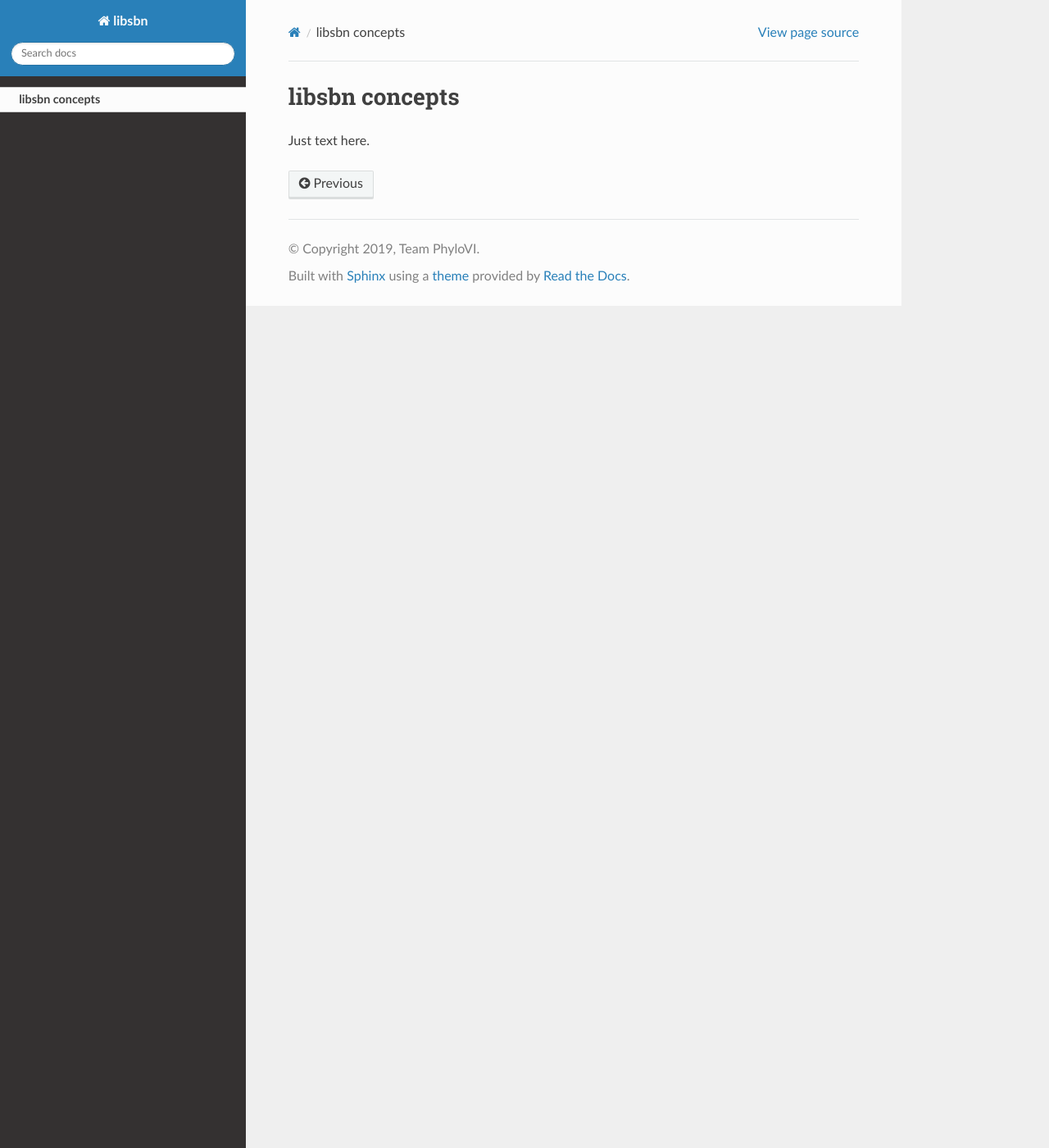
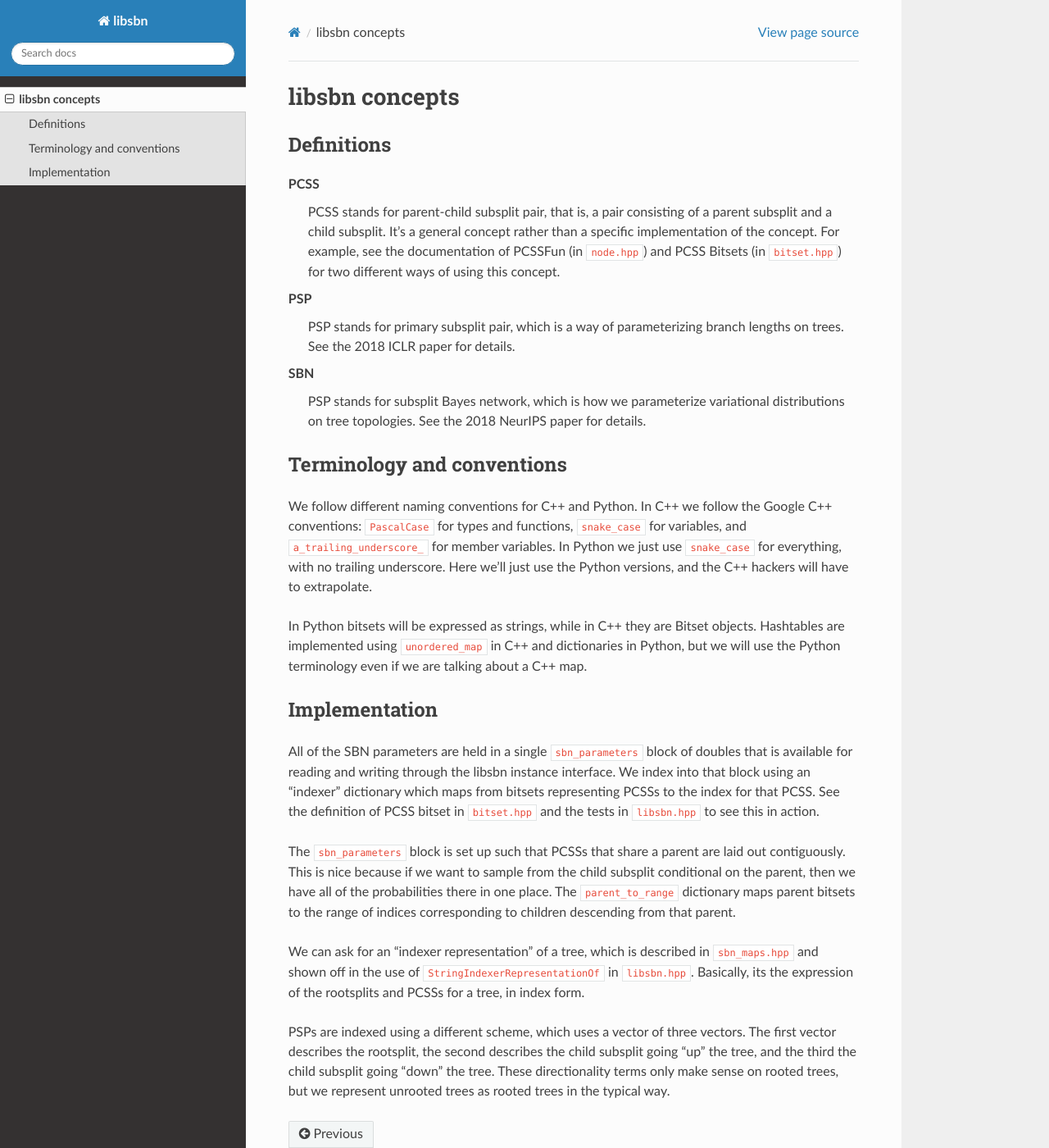
Before and after one commit to phylovi/bito, a Sphinx documentation site: the page built from doc/concepts.rst, in a window 1280 px wide and 1400 px high. Shown: the whole window at 82% size. Built offline with Sphinx 7.4.7 and the Read the Docs theme 2.0.0, drawn with Linux system fonts in a browser that asks for light colours.

Commit message:
more docs
[skip travis]

```diff
--- a/doc/concepts.rst
+++ b/doc/concepts.rst
@@ -1,4 +1,48 @@
 libsbn concepts
 ===============
 
-Just text here.
+Definitions
+-----------
+
+:index:`PCSS`
+  PCSS stands for parent-child subsplit pair, that is, a pair consisting of a parent subsplit and a child subsplit.
+  It's a general concept rather than a specific implementation of the concept.
+  For example, see the documentation of PCSSFun (in ``node.hpp``) and PCSS Bitsets (in ``bitset.hpp``) for two different ways of using this concept.
+
+:index:`PSP`
+  PSP stands for primary subsplit pair, which is a way of parameterizing branch lengths on trees.
+  See the 2018 ICLR paper for details.
+
+:index:`SBN`
+  PSP stands for subsplit Bayes network, which is how we parameterize variational distributions on tree topologies.
+  See the 2018 NeurIPS paper for details.
+
+
+Terminology and conventions
+---------------------------
+
+We follow different naming conventions for C++ and Python.
+In C++ we follow the Google C++ conventions: ``PascalCase`` for types and functions, ``snake_case`` for variables, and ``a_trailing_underscore_`` for member variables.
+In Python we just use ``snake_case`` for everything, with no trailing underscore.
+Here we'll just use the Python versions, and the C++ hackers will have to extrapolate.
+
+In Python bitsets will be expressed as strings, while in C++ they are Bitset objects.
+Hashtables are implemented using ``unordered_map`` in C++ and dictionaries in Python, but we will use the Python terminology even if we are talking about a C++ map.
+
+
+Implementation
+--------------
+All of the SBN parameters are held in a single ``sbn_parameters`` block of doubles that is available for reading and writing through the libsbn instance interface.
+We index into that block using an "indexer" dictionary which maps from bitsets representing PCSSs to the index for that PCSS.
+See the definition of PCSS bitset in ``bitset.hpp`` and the tests in ``libsbn.hpp`` to see this in action.
+
+The ``sbn_parameters`` block is set up such that PCSSs that share a parent are laid out contiguously.
+This is nice because if we want to sample from the child subsplit conditional on the parent, then we have all of the probabilities there in one place.
+The ``parent_to_range`` dictionary maps parent bitsets to the range of indices corresponding to children descending from that parent.
+
+We can ask for an "indexer representation" of a tree, which is described in ``sbn_maps.hpp`` and shown off in the use of ``StringIndexerRepresentationOf`` in ``libsbn.hpp``.
+Basically, its the expression of the rootsplits and PCSSs for a tree, in index form.
+
+PSPs are indexed using a different scheme, which uses a vector of three vectors.
+The first vector describes the rootsplit, the second describes the child subsplit going "up" the tree, and the third the child subsplit going "down" the tree.
+These directionality terms only make sense on rooted trees, but we represent unrooted trees as rooted trees in the typical way.
```
Also changed, not shown: 3 other files.
